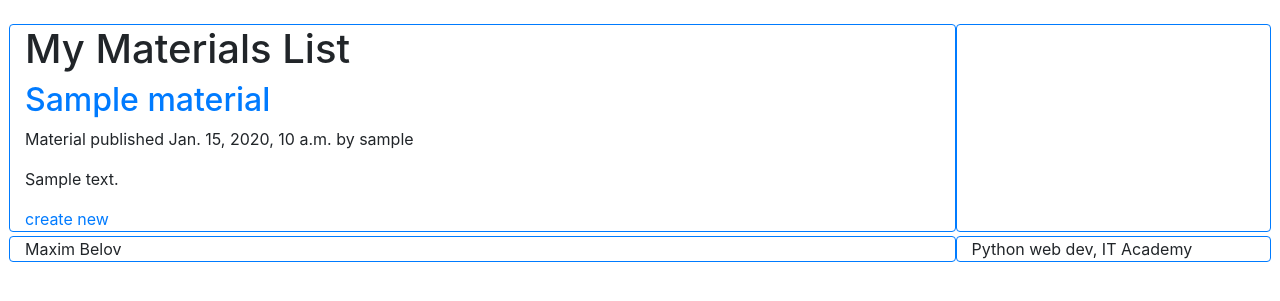
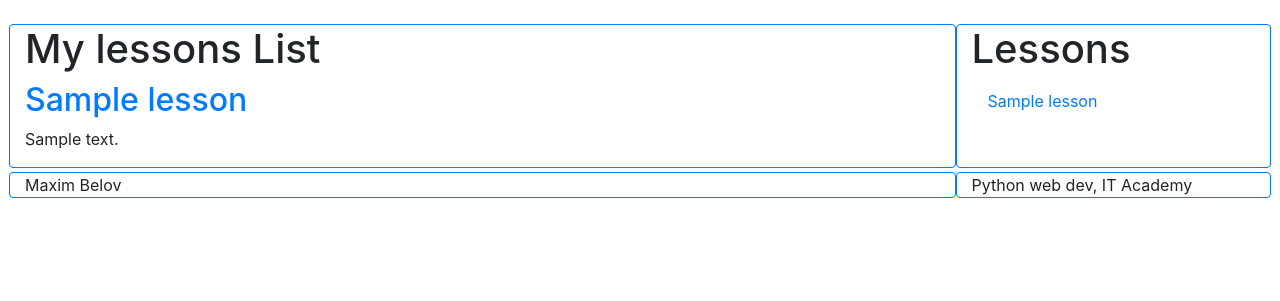
Before and after one commit to itacademycourse/it-spring, a Django app: page / in a window 1280 px wide. Shown: the part 24-325 px from the top of the page. Run offline with Django 3.2, Linux system fonts and the light colour scheme; tables that the repository leaves empty hold one stand-in row (values such as "Sample post"); some libraries are stand-ins or nearby versions.

Commit message:
Add M2M model

```diff
--- a/lesson/models.py
+++ b/lesson/models.py
@@ -62,3 +62,19 @@ class Profile(models.Model):
 
     def __str__(self):
         return "{username} profile.".format(username=self.user.username)
+
+
+class Lesson(models.Model):
+    title = models.CharField(max_length=200)
+    slug = models.SlugField(max_length=200,
+                            unique=True)
+    materials = models.ManyToManyField(Material,
+                                       related_name='lessons')
+    notes = models.TextField(blank=True, null=True)
+
+    def __str__(self):
+        return self.title
+
+    def get_absolute_url(self):
+        return reverse('lesson:lesson_details',
+                       args=[self.slug])
--- /dev/null
+++ b/lesson/templates/lessons/list.html
@@ -0,0 +1,23 @@
+{% extends "base.html" %}
+{% block title %}Lessons list {% endblock %}
+
+{% block content %}
+    <h1>My lessons List</h1>
+    {% for lesson in lessons %}
+        <h2>
+            <a href="{{ lesson.get_absolute_url }}">
+                {{ lesson.title }}
+            </a>
+        </h2>
+        {{ lesson.notes|linebreaks|truncatewords_html:5 }}
+    {% endfor %}
+{% endblock %}
+
+{% block menu %}
+    <h1>Lessons</h1>
+    {% for lesson in lessons %}
+            <a class="nav-link active" href="{{ lesson.get_absolute_url }}">
+                {{ lesson.title }}
+            </a>
+    {% endfor %}
+{% endblock %}
--- a/lesson/templates/materials/all_materials.html
+++ b/lesson/templates/materials/all_materials.html
@@ -13,6 +13,14 @@
             Material published {{ material.publish }} by {{ material.author }}
         </p>
         {{ material.body|truncatewords_html:5|linebreaks }}
+        <p>
+            All lessons for this material:
+            {% for lesson in material.lessons.all %}
+                <br>
+                <b>{{ lesson.title }}</b>
+            {% endfor %}
+        <hr>
+        </p>
     {% endfor %}
     <a href="{% url "lesson:create_form" %}"> create new</a>
 {% endblock %}
--- a/lesson/urls.py
+++ b/lesson/urls.py
@@ -13,11 +13,16 @@ class MyHackedView(auth_views.PasswordResetView):
 
 
 urlpatterns = [
-    path('', views.all_materials, name='all_materials'),
+    path('materials/', views.all_materials, name='all_materials'),
+    path('', views.all_lessons, name='all_lessons'),
     # path('', views.MaterialListView.as_view(), name='all_materials'),
     path('<int:year>/<int:month>/<int:day>/<slug:slug>/',
          views.material_details,
          name='material_details'),
+    path('<slug:slug>/',
+         views.lesson_details,
+         name='lesson_details'),
+
     path('<int:material_id>/share/', views.share_material,
          name='share_material'),
     path('create/', views.create_form, name='create_form'),
--- a/lesson/views.py
+++ b/lesson/views.py
@@ -162,3 +162,21 @@ def edit_user(request):
                   'edit.html',
                   {'user_form': user_form,
                    'profile_form': profile_form})
+
+
+def all_lessons(request):
+    # material_list = models.Material.objects.all()
+    lessons = models.Lesson.objects.all()
+    return render(request,
+                  'lessons/list.html',
+                  {"lessons": lessons})
+
+
+def lesson_details(request, slug):
+    lesson = get_object_or_404(models.Lesson, slug=slug)
+    lessons = models.Lesson.objects.all()
+
+    return render(request,
+                  'lessons/detail.html',
+                  {'lesson': lesson,
+                   'lessons': lessons})
```
Also changed, not shown: lesson/admin.py (+7 -0 lines), lesson/templates/lessons/detail.html (added, +34 -0 lines).
